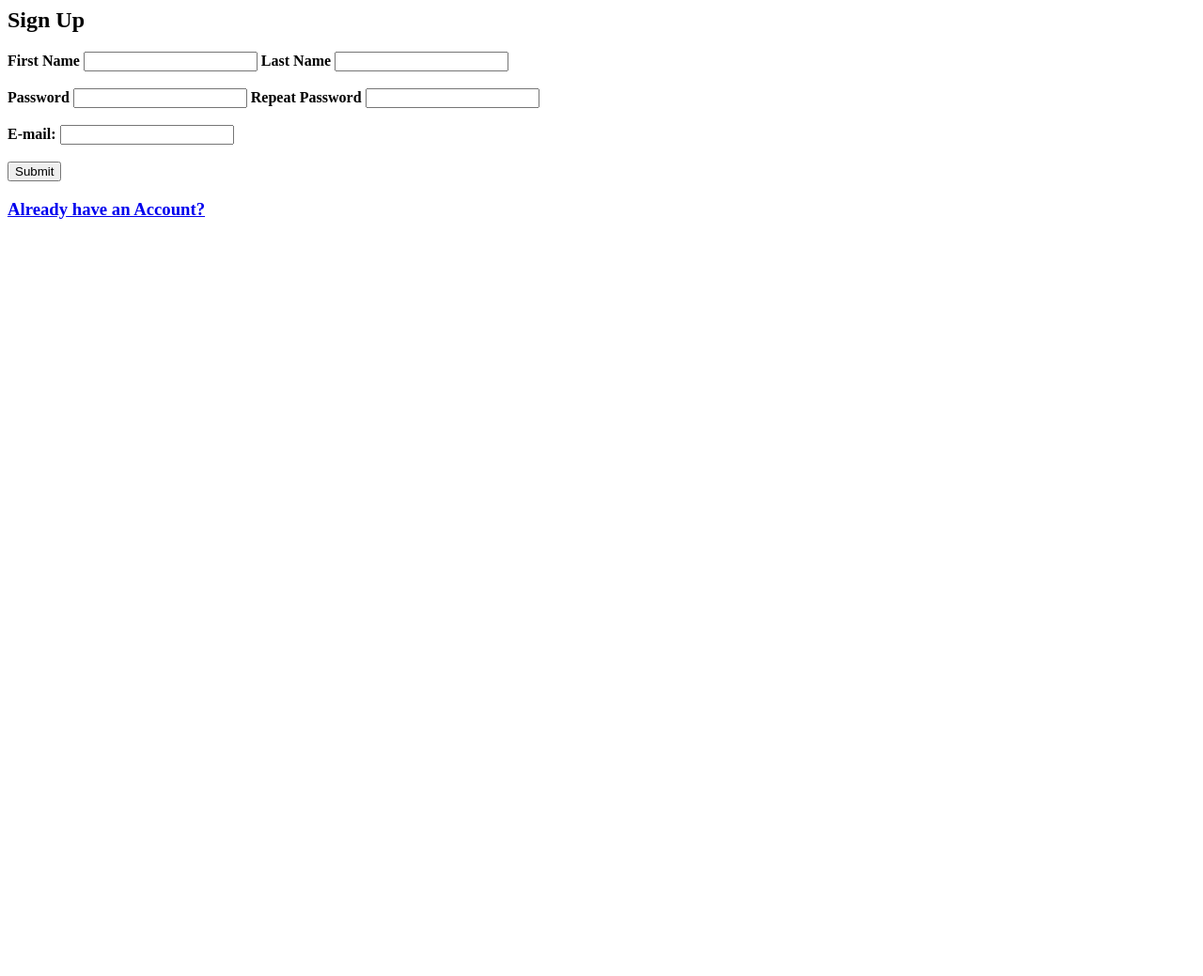
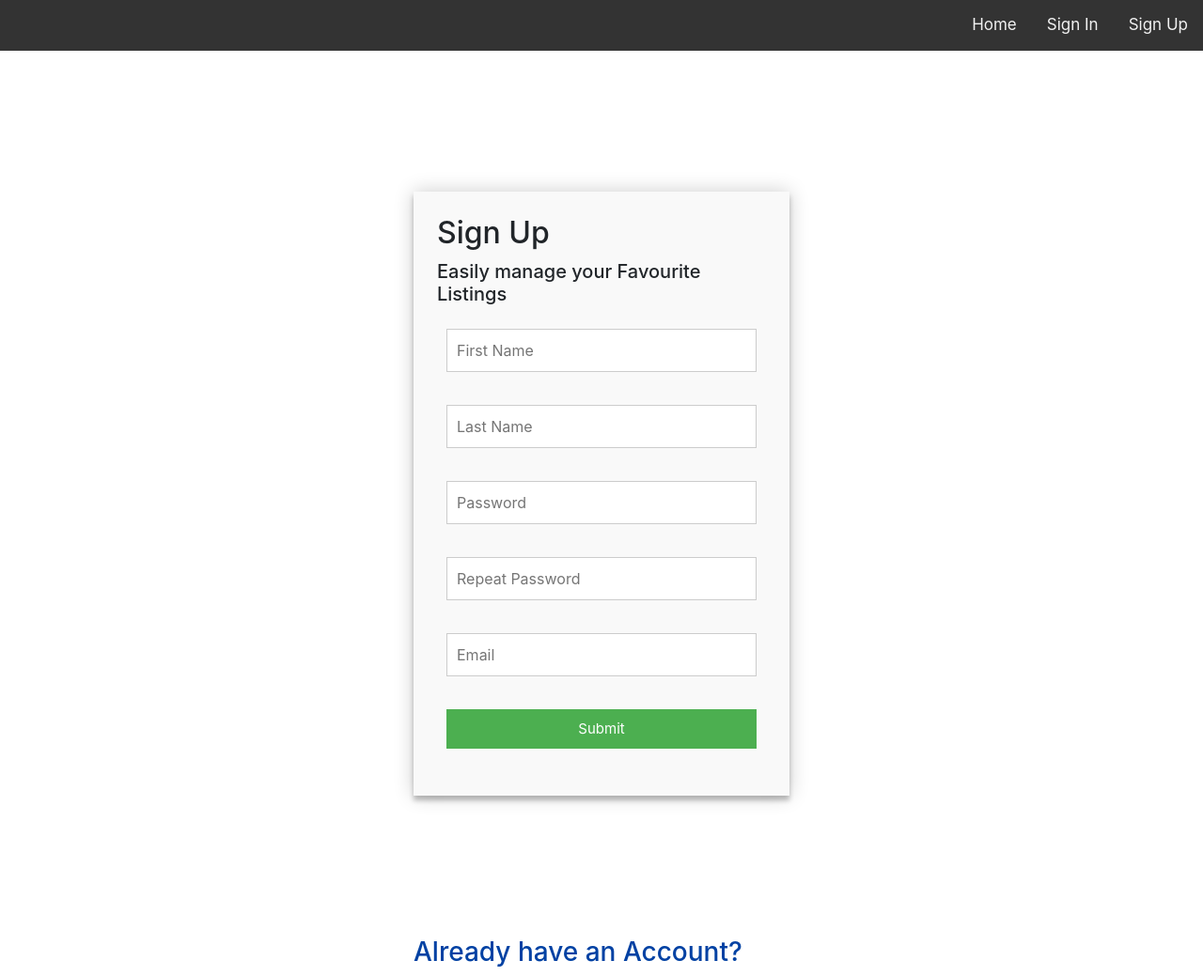
Before and after one commit to eric-lee8/IAT352-HousingWebsite, a PHP site: page /signup.php in a window 1280 px wide. Shown: the whole page at 94% size. Before the commit the page ends 233 px from the top, so only its background shows below. Run offline with PHP 8.4, Linux system fonts and the light colour scheme.

Commit message:
Added Nav Bar to signin and signup, signup styling in CSS but stylesheet not working?
Added Nav Bar to signin and signup, also styled signup form in CSS but stylesheet not working?

```diff
--- a/CSS/content_page.css
+++ b/CSS/content_page.css
@@ -359,6 +359,100 @@ img.hover-shadow {
 
 /*-------------------------REALTOR INFORMATION-----------------------*/
 
+
+/*----------------------------------FORM STYLING--------------------------------*/
+
+
+.form_container {
+  max-width: 400px;
+  width: 100%;
+  margin: 0 auto;
+  position: relative;
+}
+
+
+#signup {
+  background: #F9F9F9;
+  padding: 25px;
+  margin: 150px 0;
+  box-shadow: 0 0 20px 0 rgba(0, 0, 0, 0.2), 0 5px 5px 0 rgba(0, 0, 0, 0.24);
+}
+
+#signup h2 {
+  display: block;
+  margin-bottom: 10px;
+}
+
+#signup h5 {
+  margin: 5px 0 15px;
+  display: block;
+}
+
+fieldset {
+  border: medium none !important;
+  margin: 0 0 10px;
+  min-width: 100%;
+  padding: 10;
+  width: 100%;
+}
+
+#signup input[type="firstName"],
+#signup input[type="lastName"],
+#signup input[type="password"],
+#signup input[type="email"]
+{
+  width: 100%;
+  border: 1px solid #ccc;
+  background: #FFF;
+  margin: 0 0 5px;
+  padding: 10px;
+}
+
+#signup input[type="firstName"]:hover,
+#signup input[type="lastName"]:hover,
+#signup input[type="password"]:hover,
+#signup input[type="email"]:hover,
+#signup textarea:hover {
+  -webkit-transition: border-color 0.3s ease-in-out;
+  -moz-transition: border-color 0.3s ease-in-out;
+  transition: border-color 0.3s ease-in-out;
+  border: 1px solid #aaa;
+}
+
+
+#signup button[type="submit"] {
+  cursor: pointer;
+  width: 100%;
+  border: none;
+  background: #4CAF50;
+  color: #FFF;
+  margin: 0 0 5px;
+  padding: 10px;
+  font-size: 15px;
+}
+
+#signup button[type="submit"]:hover {
+  background: #43A047;
+  -webkit-transition: background 0.3s ease-in-out;
+  -moz-transition: background 0.3s ease-in-out;
+  transition: background-color 0.3s ease-in-out;
+}
+
+#signup button[type="submit"]:active {
+  box-shadow: inset 0 1px 3px rgba(0, 0, 0, 0.5);
+}
+
+
+#signup input:focus,
+#signup textarea:focus {
+  outline: 0;
+  border: 1px solid #aaa;
+}
+
+}
+/*----------------------------------FORM STYLING--------------------------------*/
+
+
 /*------------------------------------FOOTER-----------------------*/
 
 .footer {
--- a/signup.php
+++ b/signup.php
@@ -1,38 +1,64 @@
 <html>
-<body>
-	<div class="header">
-  		<h2>Sign Up</h2>
- 	</div>
+	<title>SignUp</title>
+        <meta charset="utf-8">
+        <meta name="viewport" content="width=device-width, initial-scale=1">
+        <link rel="stylesheet" href="https://maxcdn.bootstrapcdn.com/bootstrap/4.4.1/css/bootstrap.min.css">
+        <link rel="stylesheet" href="CSS/content_page.css">
+        <script src="https://cdnjs.cloudflare.com/ajax/libs/popper.js/1.16.0/umd/popper.min.js"></script>
+        <script src="https://maxcdn.bootstrapcdn.com/bootstrap/4.4.1/js/bootstrap.min.js"></script>
+    </head>
+    <body>
 
-<form action="signup_post.php" method="POST">
+    <!-- NAVIGATION BAR -->
+    <div class="topnav">
+        <div class="topnav-right">
+        <a href="#home">Home</a>
+        <a href="signin.php">Sign In</a>
+        <a href="signup.php">Sign Up</a>
+        </div>
+    </div>
 
-<!-- First Name: <input type="text" name="fname" >
-Last Name: <input type="text" name="lname" > -->
 
-<label for="fname"><b>First Name</b></label>
-	<input type="firstName" name="fname" required>
 
-<label for="lname"><b>Last Name</b></label>
-    <input type="lastName" name="lname" required>
+<div class="form_container">
+<form id="signup" action="signup_post.php" method="POST">
+<h2>Sign Up</h2>
+<h5>Easily manage your Favourite Listings</h5>
 
-<br><br>
+    <fieldset>
 
-<label for="pw"><b>Password</b></label>
-	<input type="password" name="pw" required>
+	<input type="firstName"  name="fname" required placeholder="First Name">
 
-<label for="pwconfirm"><b>Repeat Password</b></label>
-    <input type="password" name="pwconfirm" required>
+    </fieldset>
+    <fieldset>
 
-<br><br>
+	<input type="lastName"  name="lname" required placeholder="Last Name">
 
-<label for="email"><b>E-mail: </b></label>
-    <input type="text" name="email" required>
+    </fieldset>
+    <fieldset>
 
-<br><br>
+	<input type="password" name="pw" required placeholder="Password">
 
-<input type="submit" name="submit" value="Submit">
+    </fieldset>
+    <fieldset>
+
+    <input type="password" name="pwconfirm" required placeholder="Repeat Password">
+
+    </fieldset>
+    <fieldset>
+
+    <input type="email" name="email" required placeholder="Email">
+
+    </fieldset>
+    <fieldset>
+
+	<button name="submit" type="submit" id="signup-submit" >Submit</button>
+    </fieldset>
 </form>
 
 <h3><a href="signin.php">Already have an Account?</a></h3>
+</div>
+
 </body>
+
 </html>
```
Also changed, not shown: signin.php (+19 -1 lines).
